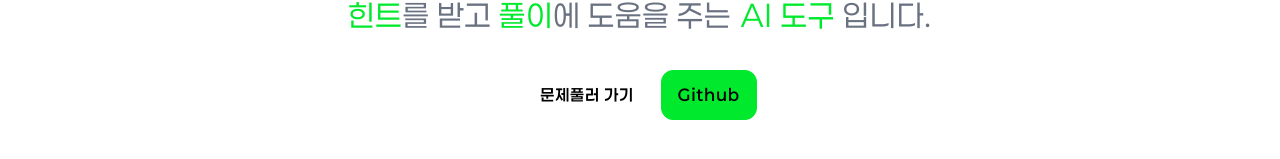
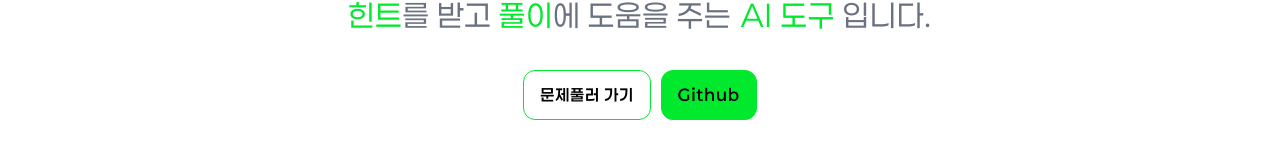
Before and after one commit to k1my3ch4n/HackerRankAIHelper, a Next.js app: page / in a window 1280 px wide. Shown: the part 455-614 px from the top of the page. Built offline with nearby package versions, Linux system fonts and the light colour scheme.

Commit message:
refactor : NavigateButton 디자인 공용 스타일 적용

```diff
--- a/src/app/page.tsx
+++ b/src/app/page.tsx
@@ -30,12 +30,12 @@ const Home = () => {
           </span>
         </div>
         <div className="w-full flex justify-center mt-[36px]">
-          <NavigateButton
-            url={HELPER_URL}
-            className="mr-[10px]"
-            text="문제풀러 가기"
-          />
-          <NavigateButton url={GITHUB_URL} theme="main" text="Github" />
+          <NavigateButton url={HELPER_URL} className="mr-[10px]">
+            문제풀러 가기
+          </NavigateButton>
+          <NavigateButton url={GITHUB_URL} theme="main">
+            Github
+          </NavigateButton>
         </div>
       </div>
     </div>
--- a/src/components/Button/Button.tsx
+++ b/src/components/Button/Button.tsx
@@ -1,21 +1,17 @@
+import { ButtonTheme, BUTTON_THEME_STYLES } from "@/types";
+
 interface ButtonProps extends React.ButtonHTMLAttributes<HTMLButtonElement> {
   className?: string;
-  theme?: "black" | "main" | "white";
+  theme?: ButtonTheme;
 }
 
 const Button = ({ className = "", theme = "black", ...props }: ButtonProps) => {
-  const buttonClassName =
+  const baseStyles =
     "rounded-[10px] p-[10px] whitespace-nowrap font-semibold cursor-pointer";
-
-  const buttonTheme = {
-    black: "border border-white bg-black hover:bg-gray-700",
-    main: "border border-main bg-main text-black hover:bg-main-hover",
-    white: "border border-main bg-white text-black hover:bg-gray-300",
-  };
 
   return (
     <button
-      className={`${buttonClassName} ${buttonTheme[theme]} ${className}`}
+      className={`${baseStyles} ${BUTTON_THEME_STYLES[theme]} ${className}`}
       {...props}
     >
       {props.children}
--- a/src/components/NavigateButton/NavigateButton.tsx
+++ b/src/components/NavigateButton/NavigateButton.tsx
@@ -1,39 +1,36 @@
 "use client";
 
 import { useRouter } from "next/navigation";
+import Button from "@/components/Button";
+import type { ButtonTheme } from "@/types";
+
+interface NavigateButtonProps {
+  url?: string;
+  theme?: ButtonTheme;
+  className?: string;
+  children?: React.ReactNode;
+}
 
 const NavigateButton = ({
   url = "/",
   theme = "white",
   className = "",
-  text = "",
-}: {
-  url?: string;
-  theme?: "main" | "white";
-  className?: string;
-  text?: string;
-}) => {
+  children,
+}: NavigateButtonProps) => {
   const router = useRouter();
-
-  const themeClassName = {
-    white: "border border-white bg-white",
-    main: "border border-main bg-main",
-  };
-
-  const buttonClassName =
-    "px-[16px] py-[12px] rounded-xl text-black font-semibold cursor-pointer";
 
   const handleClick = () => {
     router.push(url);
   };
 
   return (
-    <button
-      className={`${buttonClassName} ${themeClassName[theme]} ${className}`}
+    <Button
+      theme={theme}
+      className={`px-[16px] py-[12px] rounded-xl ${className}`}
       onClick={handleClick}
     >
-      {text}
-    </button>
+      {children}
+    </Button>
   );
 };
 
```
